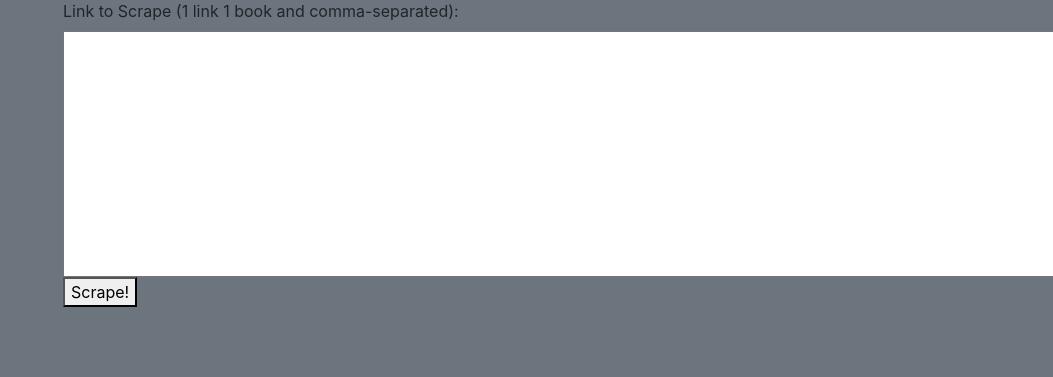
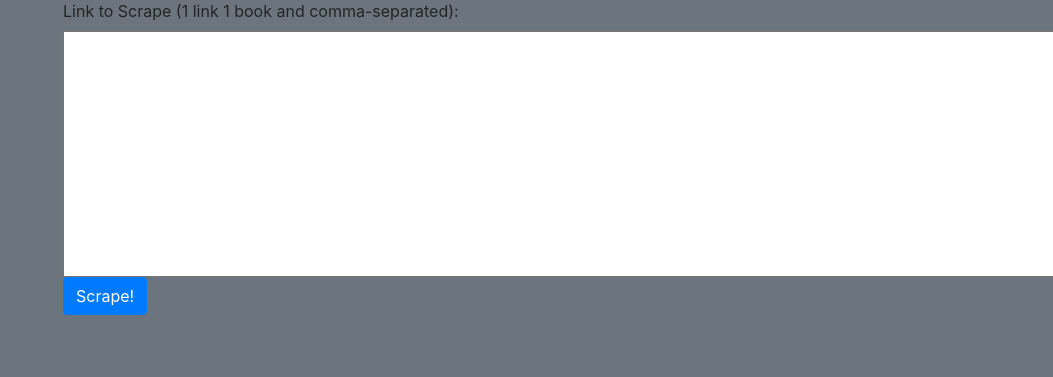
Before and after one commit to TI19nazhiifyahya/web-scrape, a Flask app: page /admin/scrape/ in a window 1440 px wide; the page is wider, and only the part inside the window is pictured. Shown: the part 81-458 px from the top of that part, without its empty margins (387-1440 px from the left). Run offline with Flask 2, Linux system fonts and the light colour scheme; some libraries are stand-ins or nearby versions.

Commit message:
search author, change button class

```diff
--- a/toko-buku/app.py
+++ b/toko-buku/app.py
@@ -210,7 +210,7 @@ def search():
         srch_phrase = request.form['search-phrs']
         conn = get_db_connection()
         cursor = conn.cursor()
-        query = f"SELECT * FROM buku WHERE title LIKE '%{srch_phrase}%'"
+        query = f"SELECT * FROM buku WHERE title LIKE '%{srch_phrase}%' OR author LIKE '%{srch_phrase}%'"
         cursor.execute(query)
         result = cursor.fetchall()
         books = []
--- a/toko-buku/templates/scrape.html
+++ b/toko-buku/templates/scrape.html
@@ -8,6 +8,6 @@
     <br>
     <textarea name="link_textarea" id="link-to-scrape" cols="100" rows="10"></textarea>
     <br>
-    <button type="submit">Scrape!</button>
+    <button type="submit" class="btn btn-primary">Scrape!</button>
 </form>
 {% endblock %}
```
